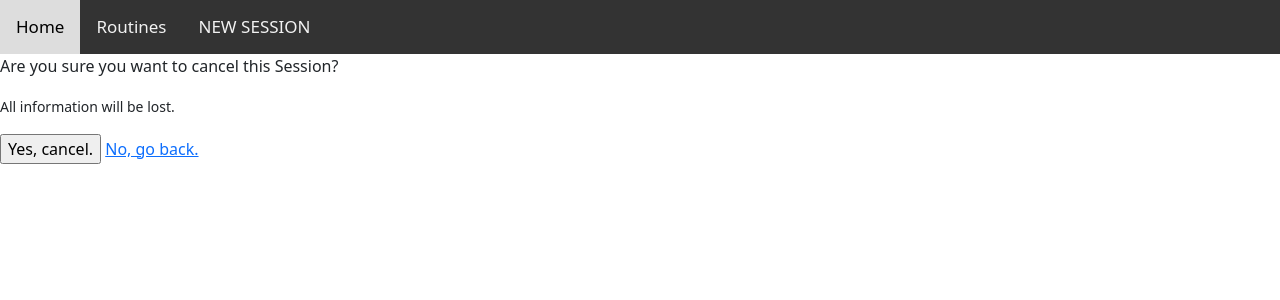
After one commit to ggeerroo/project_gym, a Django app: page /sessions/delete/51 in a window 1280 px wide. The commit adds this page. Shown: the top 300 px of the page. Run offline with Django 3.2, Linux system fonts and the light colour scheme; a user stored in the database is signed in; data comes from the database, SQL or seed files in the repository; both versions use the stored data as it was after the commit.

Commit message:
Added Cancel Session option.

```diff
--- a/home/templates/home/main.html
+++ b/home/templates/home/main.html
@@ -4,10 +4,6 @@
 {% block content %}
 
 {% if user.is_authenticated %}
-    <ul>
-        <li><a href="{% url 'sessions:routine_list' %}">Routines</a></li>
-        <li><a href="{% url 'sessions:session_create' %}">New session</a></li>
-    </ul>
 {% else %}
     <a href="{% url 'login' %}">Log in</a>
 {% endif %}
--- /dev/null
+++ b/sessions/static/sessions/js/cancel_session.js
@@ -0,0 +1,13 @@
+// Remove items from storage
+function clean_storage() {
+    //Remove initial time from Storage
+    localStorage.removeItem('initialTime');
+    //Remove sessionID from storage
+    localStorage.removeItem('current_session');
+ }
+
+
+  // Create event listeners
+  let cancelButton = document.getElementById("cancelButton");
+
+  cancelButton.addEventListener("click", clean_storage);
--- /dev/null
+++ b/sessions/templates/sesh/session_confirm_delete.html
@@ -0,0 +1,17 @@
+{% extends "layout.html" %}
+{% load static %}
+
+{% block title %}
+{% endblock title %}
+
+{% block content %}
+
+<form method="post">{% csrf_token %}
+        <p>Are you sure you want to cancel this Session?</p>
+        <p><small>All information will be lost.</small></p>
+        <input id="cancelButton" type="submit" value="Yes, cancel.">
+        <a href="{% url 'sessions:session_detail' session.id %}">No, go back.</a>
+</form>
+ <script src="{% static 'sessions/js/cancel_session.js' %}"></script>
+
+{% endblock content %}
--- a/sessions/templates/sesh/session_detail.html
+++ b/sessions/templates/sesh/session_detail.html
@@ -54,12 +54,15 @@
 
         <button id="startButton">Start Session</button>
         <button id="finishButton" style="display:none">Finish Session</button>
+        <a href="{% url 'sessions:session_delete' session.id %}">Cancel Session</a>
+        {% comment %} <button id="cancelButton">Cancel Session</button> {% endcomment %}
 
         <form method="post" action="{% url 'sessions:session_detail' session.id %}">
         {% csrf_token %}
             <input type="hidden" id="duration" name="duration" value="">
             <input type="submit" id="sendForm" value="sendForm" style="display:none">
         </form>
+
 
       </div>
     </div>
--- a/sessions/urls.py
+++ b/sessions/urls.py
@@ -1,6 +1,6 @@
 from django.urls import path, include
 from django.views.generic.list import ListView
-from sessions.views import RoutineList, RoutineDetail, ExerciseDetail, SessionCreate, SessionDetail, ExerciseUpdate, RoutineUpdate
+from sessions.views import RoutineList, RoutineDetail, ExerciseDetail, SessionCreate, SessionDetail, SessionDelete, ExerciseUpdate, RoutineUpdate
 from django.conf.urls.static import static
 from django.conf import settings
 
@@ -15,5 +15,6 @@ urlpatterns = [
     path('exercise/<int:pk>/detail/', ExerciseDetail.as_view(), name='exercise_detail'),
     path('new/', SessionCreate.as_view(), name='session_create'),
     path('detail/<int:pk>/', SessionDetail.as_view(), name='session_detail'),
+    path('delete/<int:pk>', SessionDelete.as_view(), name='session_delete'),
 
 ] + static(settings.STATIC_URL, document_root=settings.STATIC_ROOT)
--- a/sessions/views.py
+++ b/sessions/views.py
@@ -42,6 +42,13 @@ class SessionDetail(LoginRequiredMixin, DetailView):
         routine.save()
 
         return HttpResponseRedirect(reverse_lazy('sessions:session_detail', args=[session.id]))
+
+
+
+class SessionDelete(LoginRequiredMixin, DeleteView):
+    model = Session
+    success_url = '/'
+
 
 
 class RoutineList(LoginRequiredMixin, ListView):
```
Also changed, not shown: db.sqlite3.
